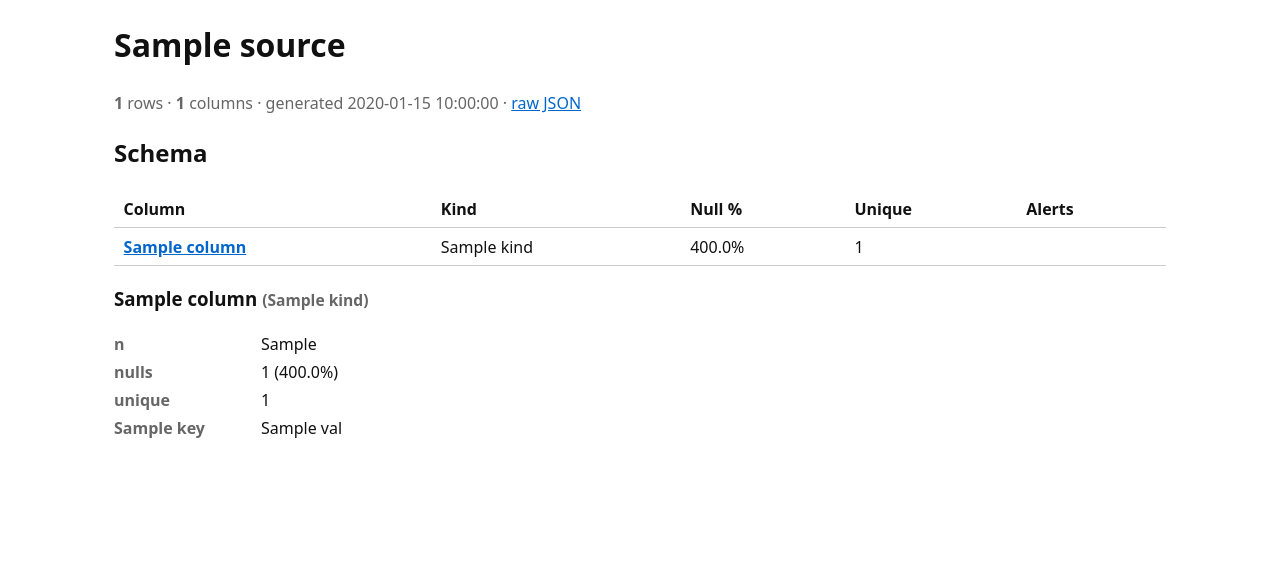
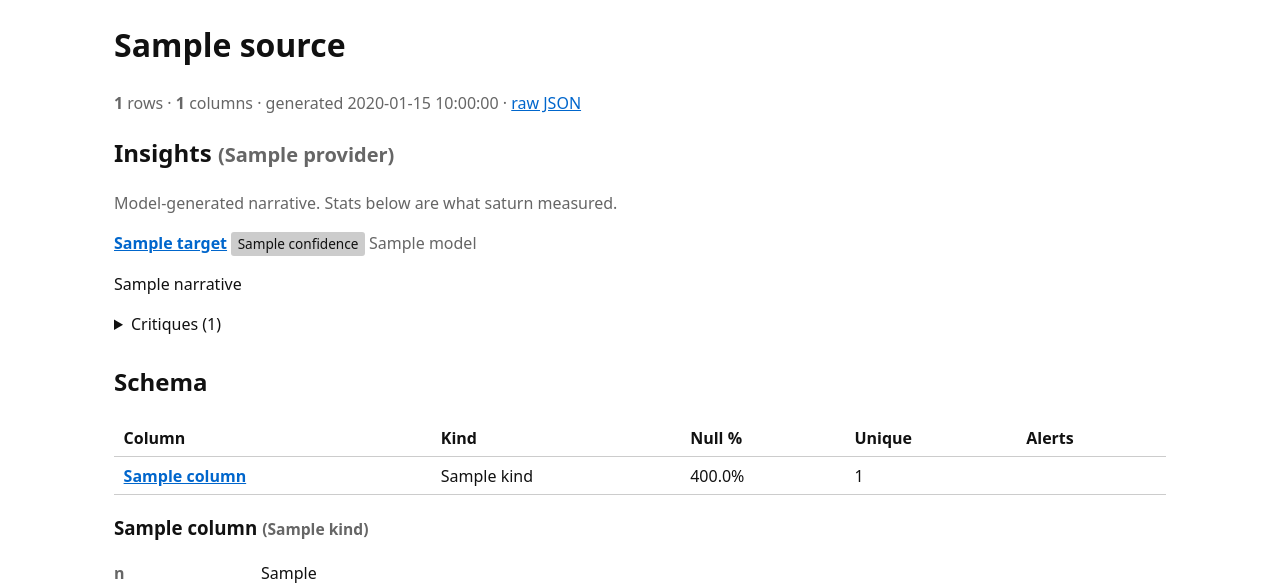
Before and after one commit to lukeslp/saturn, a Python web app: template saturn/viewer/templates/profile.html.j2 in a window 1280 px wide. Shown: the part 97-681 px from the top of the page. Before the commit the page ends 535 px from the top, so only its background shows below. Run offline with Jinja, Linux system fonts and the light colour scheme; the template is opened without the code that fills it: most values are stand-ins (such as "Sample title", 1, 10 or a date in 2020).

Commit message:
docs: phase 2 llm insight pass shipped + viewer surfaces insights

```diff
--- a/saturn/viewer/templates/profile.html.j2
+++ b/saturn/viewer/templates/profile.html.j2
@@ -9,6 +9,33 @@
   generated {{ doc.meta.generated_at }} &middot;
   <a href="{{ url_for('api_findings', id=doc.id) }}">raw JSON</a>
 </p>
+
+{% if doc.raw.insights %}
+<section aria-labelledby="insights-heading">
+  <h2 id="insights-heading">Insights <small class="muted">({{ doc.raw.insights.providers | join(", ") }})</small></h2>
+  <p class="muted">Model-generated narrative. Stats below are what saturn measured.</p>
+  {% for ins in doc.raw.insights.insights %}
+  <article>
+    <header>
+      <strong>{% if ins.scope == "dataset" %}Dataset{% else %}<a href="#col-{{ ins.target }}">{{ ins.target }}</a>{% endif %}</strong>
+      <span class="badge">{{ ins.confidence }}</span>
+      <span class="muted">{{ ins.model }}</span>
+    </header>
+    <p>{{ ins.narrative }}</p>
+    {% if ins.critiques %}
+    <details>
+      <summary>Critiques ({{ ins.critiques | length }})</summary>
+      <ul>
+      {% for c in ins.critiques %}
+        <li><strong>{{ c.reviewer_model }}</strong>: <em>{{ c.verdict }}</em> — {{ c.reason }}</li>
+      {% endfor %}
+      </ul>
+    </details>
+    {% endif %}
+  </article>
+  {% endfor %}
+</section>
+{% endif %}
 
 <section aria-labelledby="schema-heading">
   <h2 id="schema-heading">Schema</h2>
```
Also changed, not shown: CLAUDE.md (+4 -3 lines), README.md.
